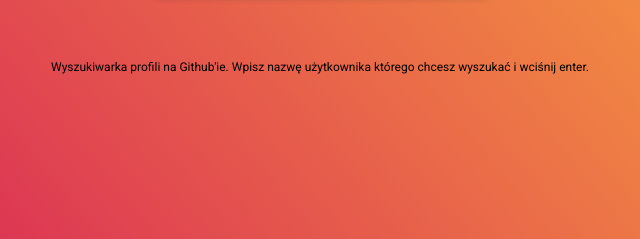
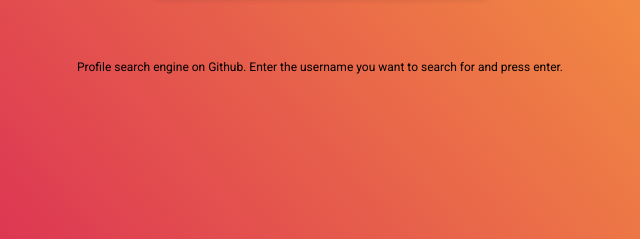
Before and after one commit to mateuszkornecki/github-search, a website: page src/content/index.html in a window 1280 px wide. Shown: the part 413-652 px from the top of the page, 320-960 px from the left. Drawn offline with nearby package versions, Linux system fonts and the light colour scheme; files that its build step writes are made by us from their sources; files whose address does not match are found by name.

Commit message:
feat: translated search-bar description

```diff
--- a/src/content/index.html
+++ b/src/content/index.html
@@ -32,8 +32,9 @@
         <div class="search">
             <input type="text" name="search" id="search" class="search__input search__input--js" placeholder="Enter user name" aria-label="github profile search input.">
             <label for="search" class="search__description">
-        Wyszukiwarka profili na Github'ie. Wpisz nazwę użytkownika którego chcesz wyszukać i wciśnij enter.
-      </label>
+               Profile search engine on Github.
+               Enter the username you want to search for and press enter.
+            </label>
         </div>
 
     </main>
```
